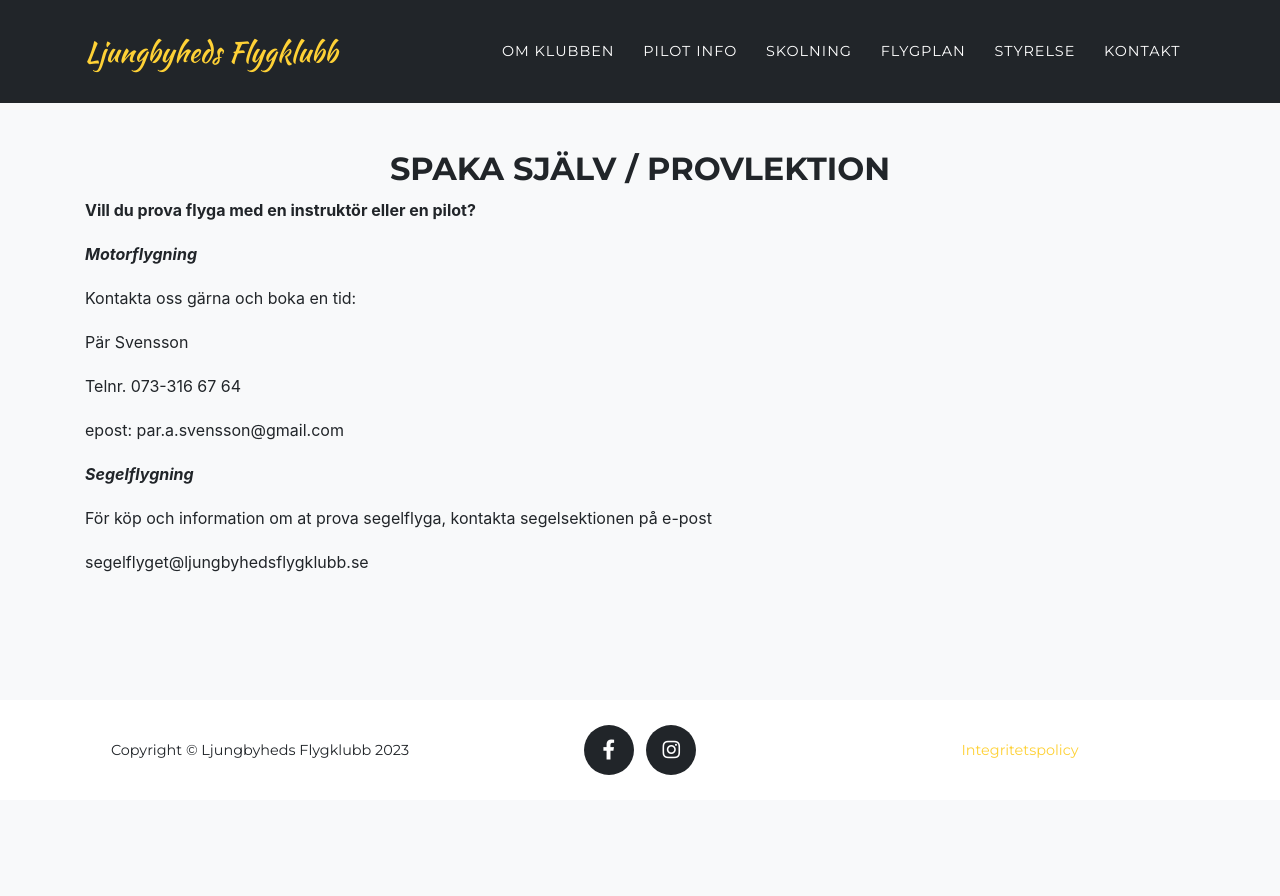
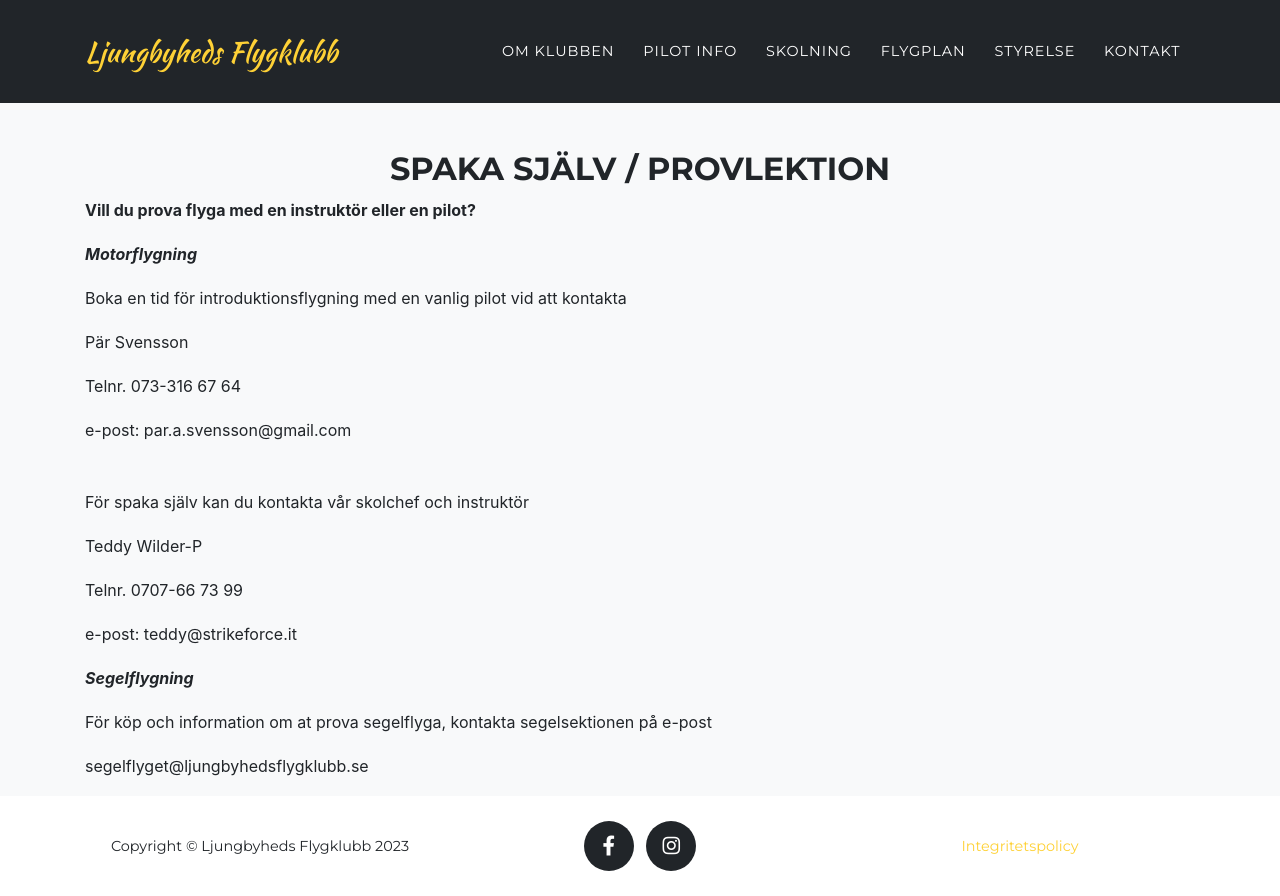
Before and after one commit to aabrandt/aabrandt.github.io, a plain HTML site: page provlektion.html in a window 1280 px wide. Before the commit the page ends 800 px from the top, so only its background shows below. Drawn offline with Linux system fonts and the light colour scheme; a web font is replaced by a local one.

Commit message:
Update page on spaka själv

```diff
--- a/feed.xml
+++ b/feed.xml
@@ -1 +1 @@
-<?xml version="1.0" encoding="utf-8"?><feed xmlns="http://www.w3.org/2005/Atom" ><generator uri="https://jekyllrb.com/" version="4.3.2">Jekyll</generator><link href="http://localhost:4000/feed.xml" rel="self" type="application/atom+xml" /><link href="http://localhost:4000/" rel="alternate" type="text/html" /><updated>2023-06-11T15:14:05+02:00</updated><id>http://localhost:4000/feed.xml</id><title type="html">Ljungbyheds Flygklubb</title><subtitle>Ljungbyheds Flygklubb är en av Sveriges mest aktiva flygklubber, med motor, UL och segelflygning.</subtitle></feed>
+<?xml version="1.0" encoding="utf-8"?><feed xmlns="http://www.w3.org/2005/Atom" ><generator uri="https://jekyllrb.com/" version="4.3.2">Jekyll</generator><link href="http://localhost:4000/feed.xml" rel="self" type="application/atom+xml" /><link href="http://localhost:4000/" rel="alternate" type="text/html" /><updated>2023-06-11T15:25:34+02:00</updated><id>http://localhost:4000/feed.xml</id><title type="html">Ljungbyheds Flygklubb</title><subtitle>Ljungbyheds Flygklubb är en av Sveriges mest aktiva flygklubber, med motor, UL och segelflygning.</subtitle></feed>
--- a/provlektion.html
+++ b/provlektion.html
@@ -110,13 +110,22 @@ document.getElementById("page-top").className="bg-light";
 
 <p><strong><em>Motorflygning</em></strong></p>
 
-<p>Kontakta oss gärna och boka en tid:</p>
+<p>Boka en tid för introduktionsflygning med en vanlig pilot vid att kontakta</p>
 
 <p>Pär Svensson</p>
 
 <p>Telnr. 073-316 67 64</p>
 
-<p>epost: par.a.svensson@gmail.com</p>
+<p>e-post: par.a.svensson@gmail.com
+<br /><br /></p>
+
+<p>För spaka själv kan du kontakta vår skolchef och instruktör</p>
+
+<p>Teddy Wilder-P</p>
+
+<p>Telnr. 0707-66 73 99</p>
+
+<p>e-post: teddy@strikeforce.it</p>
 
 <p><strong><em>Segelflygning</em></strong></p>
 
```
